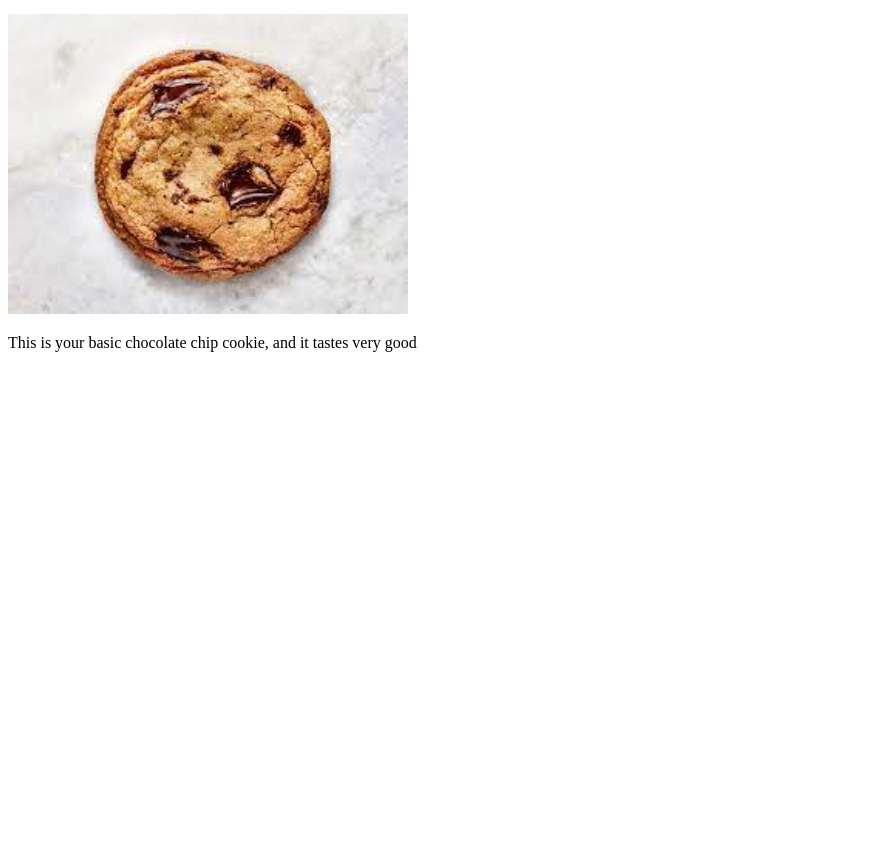
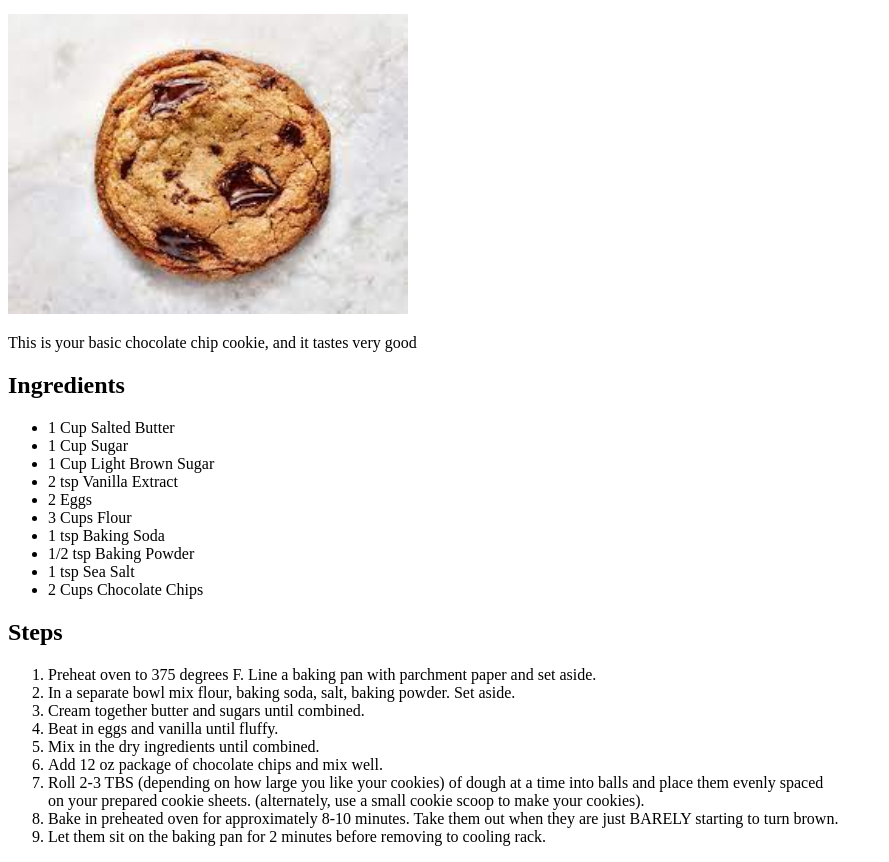
Before and after one commit to BradenOrlosky/odin-recipes, a plain HTML site: page recipes/cookie.html in a window 1280 px wide. Shown: the part 100-962 px from the top of the page, without its empty margins (0-889 px from the left). Before the commit the page ends 800 px from the top, so only its background shows below. Drawn offline with Linux system fonts and the light colour scheme.

Commit message:
Comlpeted cookie page cookie.html

```diff
--- a/recipes/cookie.html
+++ b/recipes/cookie.html
@@ -9,5 +9,30 @@
     <p><a href="../index.html">Click here to go home</a></p>
     <img src="../images/cookie.jpeg" alt="cookie" style="width:400px;height:300px">
     <p>This is your basic chocolate chip cookie, and it tastes very good</p>
+    <h2>Ingredients</h2>
+    <ul>
+    <li>1 Cup Salted Butter</li>
+    <li>1 Cup Sugar</li>
+    <li>1 Cup Light Brown Sugar</li>
+    <li>2 tsp Vanilla Extract</li>
+    <li>2 Eggs</li>
+    <li>3 Cups Flour</li>
+    <li>1 tsp Baking Soda</li>
+    <li>1/2 tsp Baking Powder</li>
+    <li>1 tsp Sea Salt</li>
+    <li>2 Cups Chocolate Chips</li>
+    </ul>
+    <h2>Steps</h2>
+    <ol>
+    <li>Preheat oven to 375 degrees F. Line a baking pan with parchment paper and set aside.</li>
+    <li>In a separate bowl mix flour, baking soda, salt, baking powder. Set aside.</li>
+    <li>Cream together butter and sugars until combined.</li>
+    <li>Beat in eggs and vanilla until fluffy.</li>
+    <li>Mix in the dry ingredients until combined.</li>
+    <li>Add 12 oz package of chocolate chips and mix well.</li>
+    <li>Roll 2-3 TBS (depending on how large you like your cookies) of dough at a time into balls and place them evenly spaced<br> on your prepared cookie sheets. (alternately, use a small cookie scoop to make your cookies).</li>
+    <li>Bake in preheated oven for approximately 8-10 minutes. Take them out when they are just BARELY starting to turn brown.</li>
+    <li>Let them sit on the baking pan for 2 minutes before removing to cooling rack.</li>
+    </ol>
   </body>
 </html>
```
